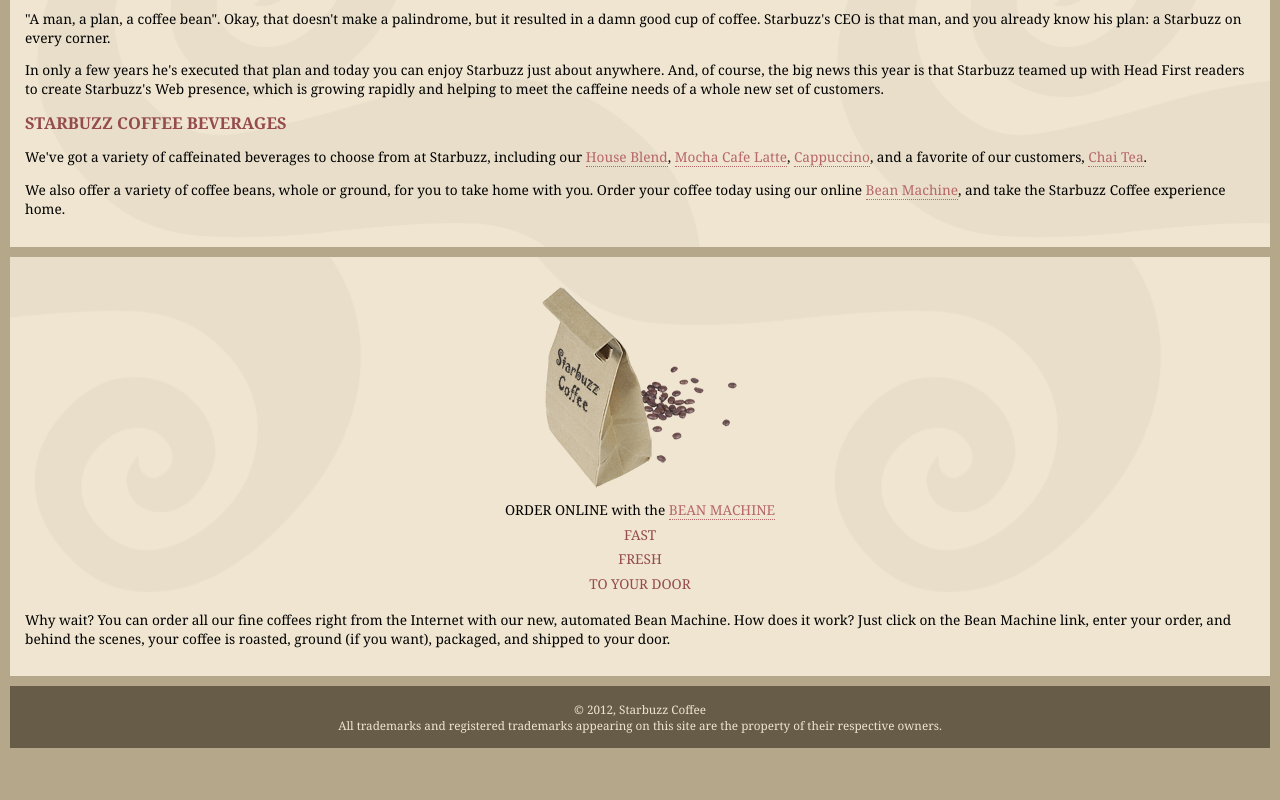
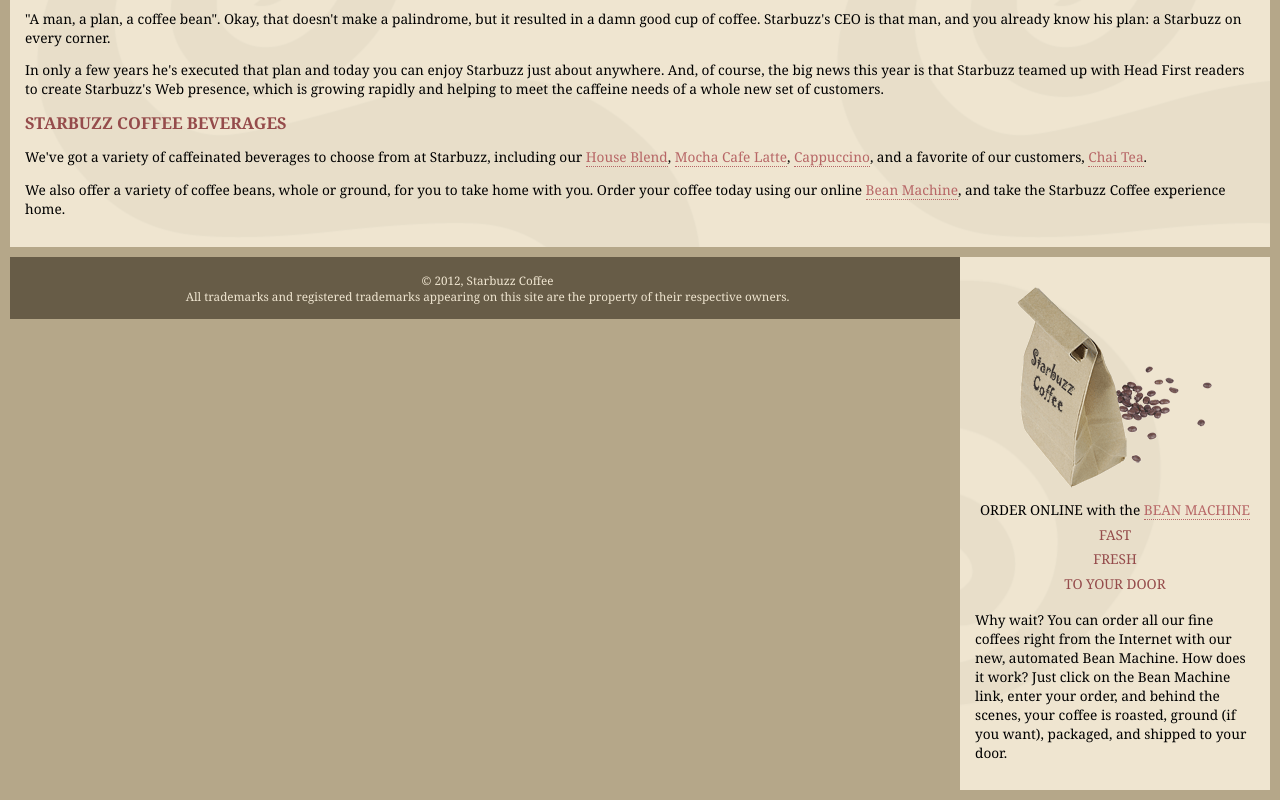
Before and after one commit to Mrltfyy/starbuzz, a plain HTML site: page index.html in a window 1280 px wide. Shown: the part 339-1139 px from the top of the page. Before the commit the page ends 1097 px from the top, so only its background shows below. Drawn offline with Linux system fonts and the light colour scheme.

Commit message:
设置width, 向右浮动

```diff
--- a/starbuzz.css
+++ b/starbuzz.css
@@ -23,6 +23,8 @@
   font-size:        105%;
   padding:          15px;
   margin:           0px 10px 10px 10px;
+  width: 280px;
+  float: right;
 }
 
 #footer {
```
